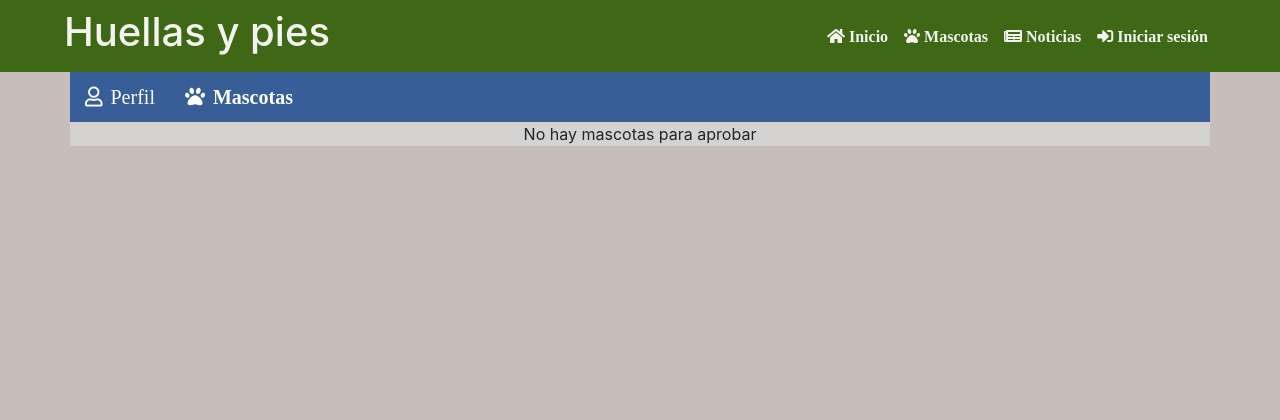
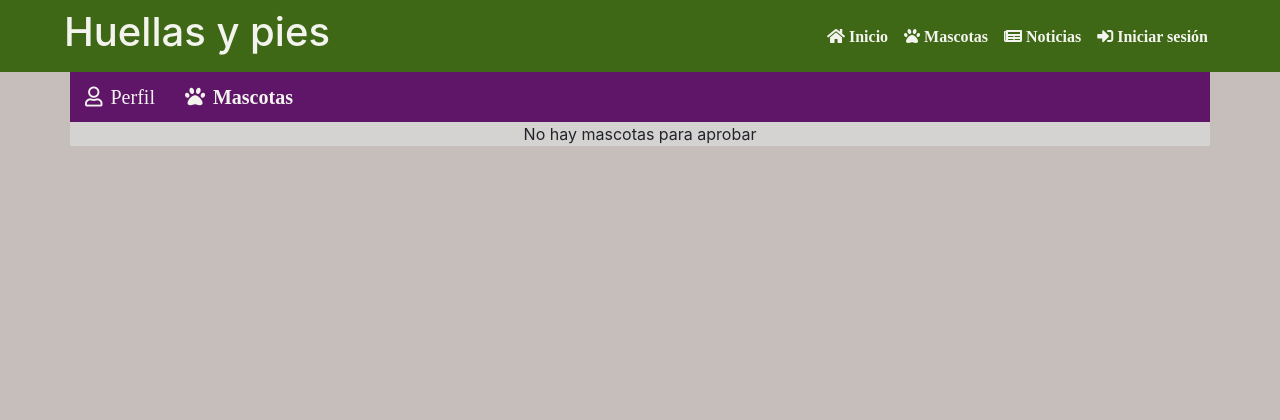
Before and after one commit to JoseLuisPB/huellasypies, a Symfony app: template templates/mascota_aprobar.html.twig in a window 1280 px wide. Shown: the top 420 px of the page. Run offline with Twig, Linux system fonts and the light colour scheme; the template is opened without the code that fills it, so the values that code supplies are empty; some libraries are stand-ins or nearby versions.

Commit message:
css final

```diff
--- a/public/css/panel_control.css
+++ b/public/css/panel_control.css
@@ -1,44 +1,62 @@
 :root{
-    --color-barra-nav: #3f6816;
-    --color-body: #c5beba;
-    --color-panel:#375e97;
-    --panel-iconos-lista: #cdcdc0;
-    --color-contenedor: #d5d2d2;
-    --color-letras: #f4f4ef;
+    --barra-nav: #3f6816;
+    --texto-alternativo: #f4f4ef;
+    --cuerpo: #c5beba;
+    --panel:#5F1669;
+    --acciones: #A002B5;
+    --panel-iconos-lista: #58d76d;
+    --contenedor: #d5d2d2;
+    --formulario: #cdab81;
+    --exito:#4fa919;
+    --error:#ff6500;
+    --activo: #ffec5c;
+    --editar: #009318;
+    --disponible: green;
+    --urgente: #f424f8;
+    --tramitando: orange;
+    --adoptada:blue;
+    --pendiente: red;
 }
 
 body{
-    background-color: var(--color-body);
+    background-color: var(--cuerpo);
 }
 
 .container{
-    background-color: var(--color-contenedor);
+    background-color: var(--contenedor);
 }
 
 .cabecera_panel{
-    background-color: var(--color-panel);
+    background-color: var(--panel);
 
 }
 .cabecera_panel a, .cabecera_panel a:hover{
-    color:white;
+    color:var(--texto-alternativo);
 }
 
 .nombre_web{
-    color:var(--color-letras);
+    color:var(--texto-alternativo);
 }
 
 nav{
-    background-color: var(--color-barra-nav);
+    background-color: var(--barra-nav);
 }
 
 nav ul li a{
-    color:var(--color-letras);
+    color:var(--texto-alternativo);
+}
+
+.usuario_conectado{
+    color:var(--texto-alternativo);
+    font-size: 14px;
+    margin:0;
+    padding-bottom:5px;
 }
 
 /* Colores toggle button */
 ¡
 .custom-toggler.navbar-toggler {
-    border-color: var(--color-barra-nav);
+    border-color: var(--barra-nav);
 }
 
 .custom-toggler .navbar-toggler-icon {
```
Also changed, not shown: other parts of public/css/panel_control.css (+88 -11 lines), public/css/frontEndGlobal.css (+15 -2 lines).
